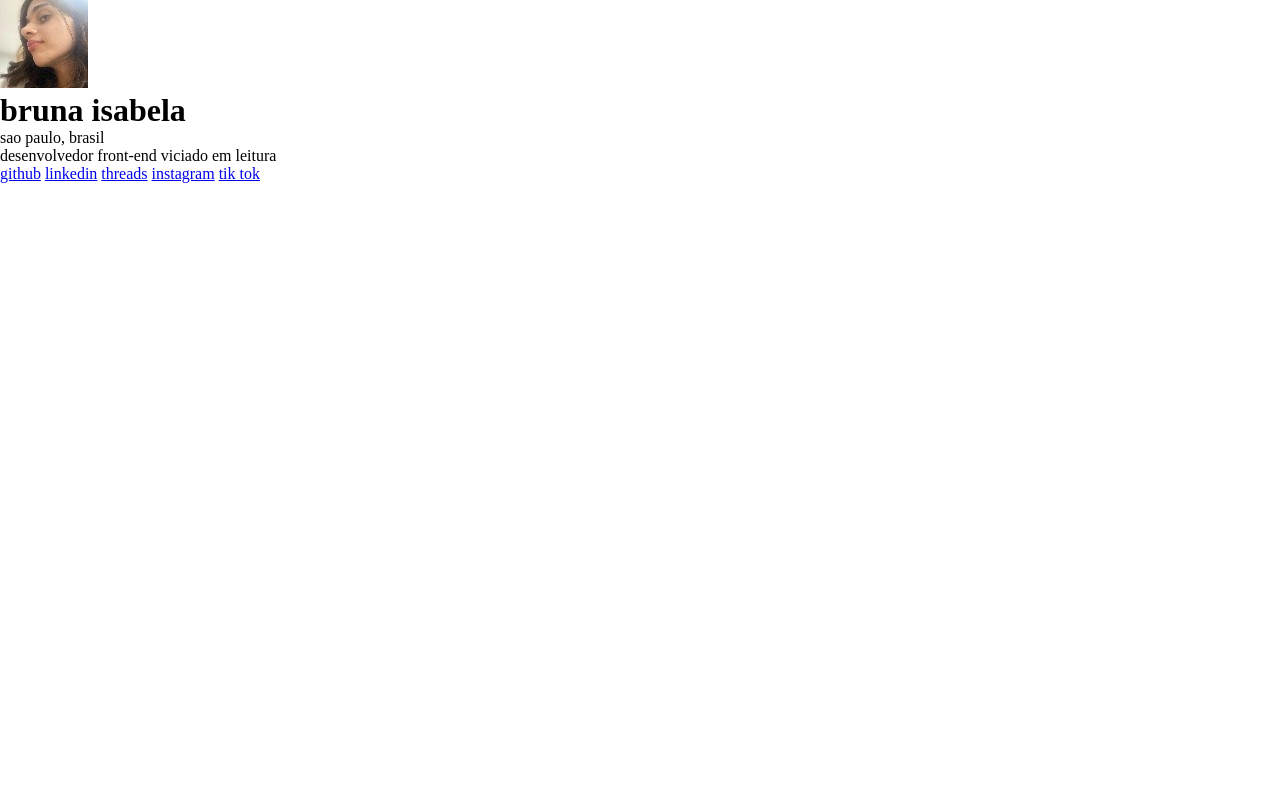
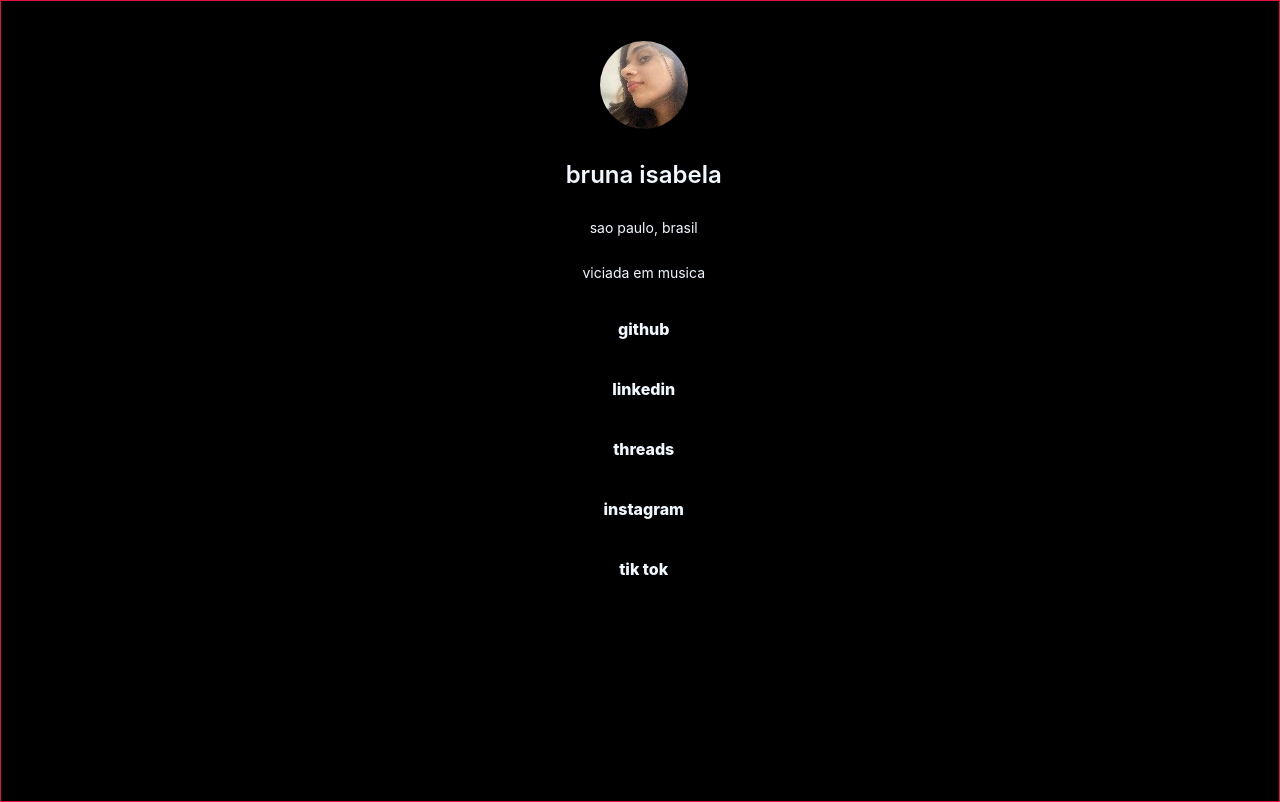
Before and after one commit to brunaisab/meus-links, a plain HTML site: page index.html in a window 1280 px wide. Drawn offline with Linux system fonts and the light colour scheme.

Commit message:
desenvolvimento do CSS terminado

```diff
--- a/index.html
+++ b/index.html
@@ -4,6 +4,9 @@
     <meta charset="UTF-8">
     <meta name="viewport" content="width=device-width, initial-scale=1.0">
     <link rel="stylesheet" href="style.css">
+    <link rel="preconnect" href="https://fonts.googleapis.com">
+    <link rel="preconnect" href="https://fonts.gstatic.com">
+    <link rel="" href="https://fonts.googleapis.com/css2?family=Inter+Tight:wght@100..900&family=Inter:wght@100..900&display=swap" rel="stylesheet">    "
     <title>meus-links</title>
 </head>
  <body>
@@ -12,7 +15,7 @@
        <h1>bruna isabela</h1>
        <p>sao paulo, brasil </p>
 
-       <p>desenvolvedor front-end viciado em leitura</p>
+       <p>viciada em musica</p>
 
        <a href="https://github.com/brunaisab/meus-links">github</a>
        <a href="https://www.linkedin.com/in/bruna-isabela-sardinha-963112297/">linkedin</a>
--- a/style.css
+++ b/style.css
@@ -2,5 +2,67 @@
     margin: 0;
     padding: 0;
     box-sizing: boorder-box;
+    font-family: "inter" , sans-serif;
+}
+
+body {
+    background-color: black;
+    height: 100vh;
+    display: flex;
+    justify-content: center;
+
+    border: 1px solid crimson;
 
 }
+
+div {
+    background-color: black;
+    width: 384px;
+    padding: 40px;
+    text-align: center;
+}
+
+h1, p, a{
+color: aliceblue;
+}
+
+div img {
+border-radius: 50%;
+margin-bottom: 24px;
+}
+
+p {
+  line-height: 5px;
+}
+
+div h1 {
+    font-size: 24px;
+    line-height: 36px;
+    font-weight: 600;
+    margin-bottom: 4px;
+}
+
+div strong{
+    color: chartreuse;
+    font-size: 14px;
+    line-height: 21px;
+}
+
+div p {
+    margin-block: 24px;
+    font-size: 14px;
+    line-height: 21px;
+}
+
+div a + a {
+ margin-top: 16px;
+}
+
+div a {
+   display: block;
+   text-decoration: none;
+   background-color: black;
+   padding: 12px;
+   border-radius: 8px;
+   font-weight: 780;
+}
```
